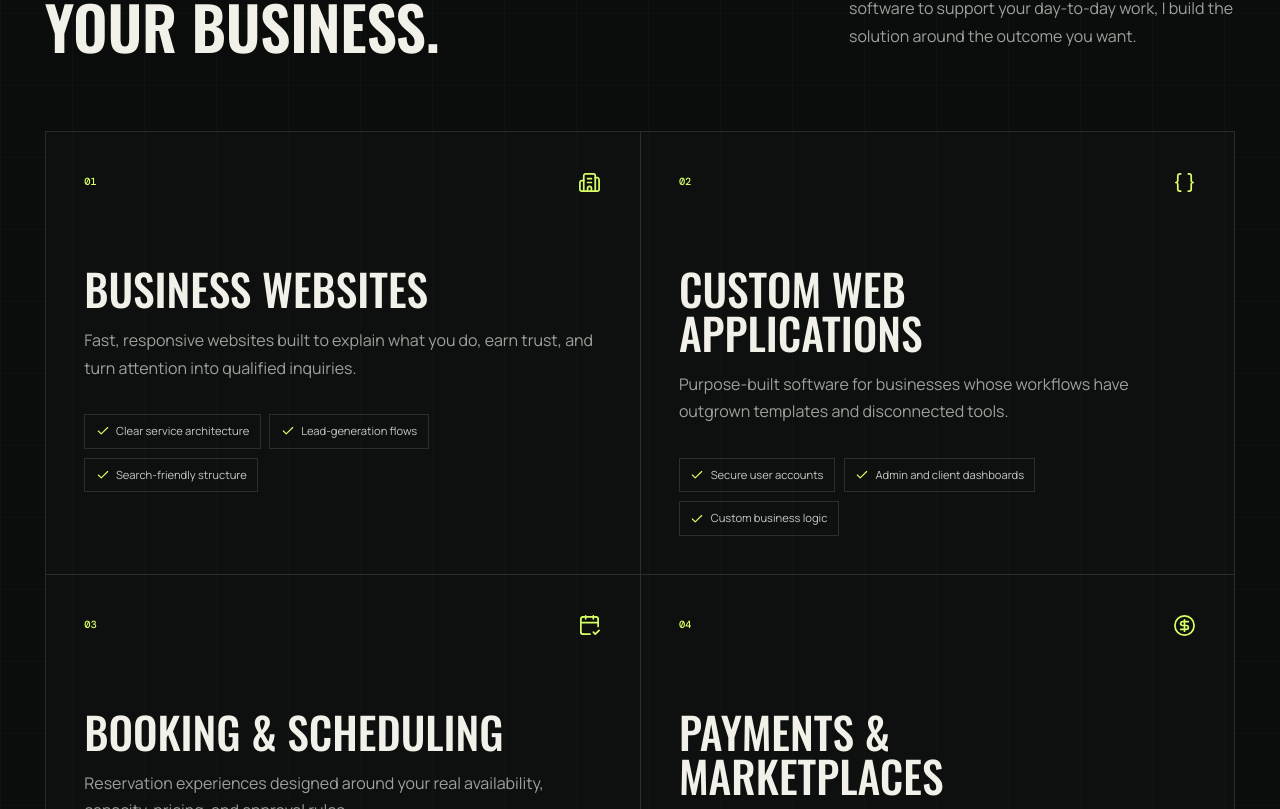
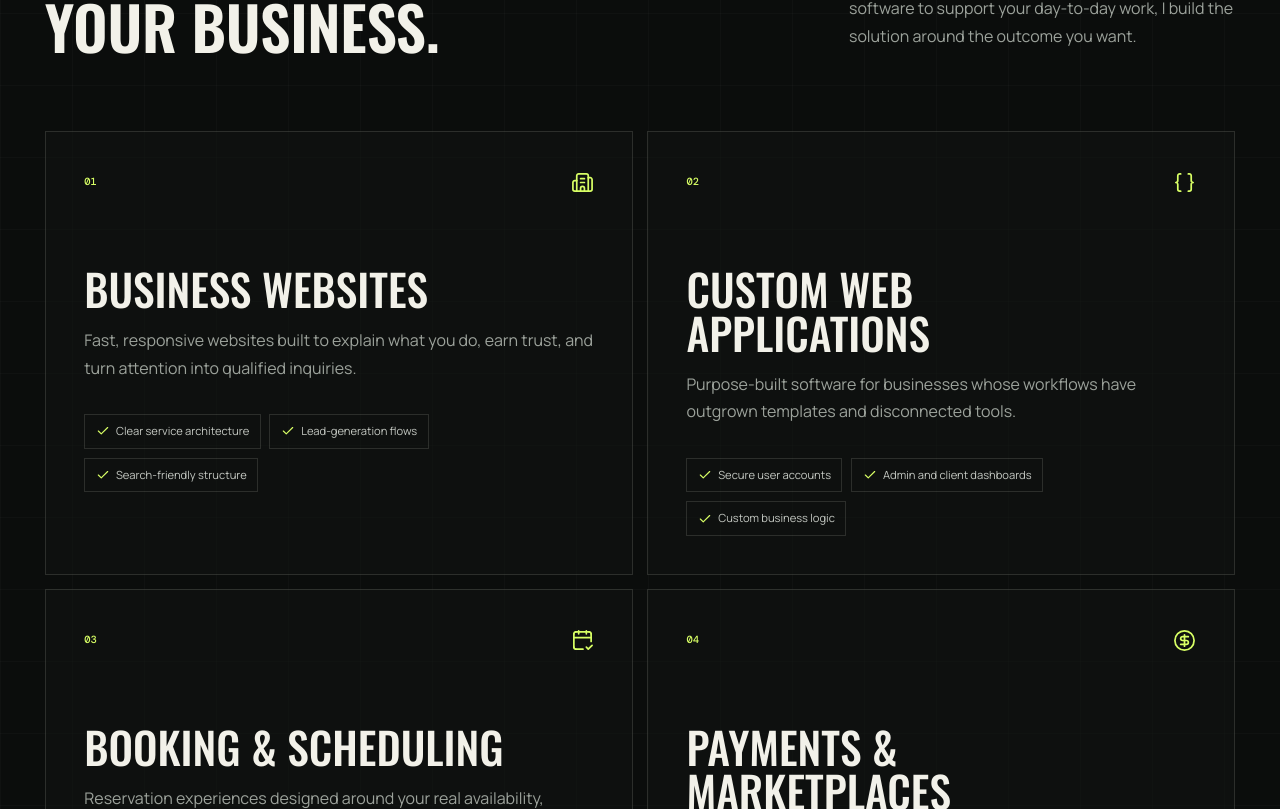
Before and after one commit to webdevRafa/rafa-the-dev, a React (Vite) app: page / in a window 1280 px wide. Shown: the part 2291-3100 px from the top of the page. Built offline with nearby package versions, Linux system fonts and the light colour scheme; a web font is replaced by a local one.

Commit message:
Add desktop service card spacing

```diff
--- a/src/App.css
+++ b/src/App.css
@@ -661,6 +661,17 @@ summary:focus-visible {
   transition: background 220ms ease;
 }
 
+@media (min-width: 761px) {
+  .services-grid {
+    gap: clamp(0.75rem, 1.1vw, 1.1rem);
+    border: 0;
+  }
+
+  .service-card {
+    border: 1px solid var(--line);
+  }
+}
+
 .service-card:hover {
   background: var(--panel);
 }
```
